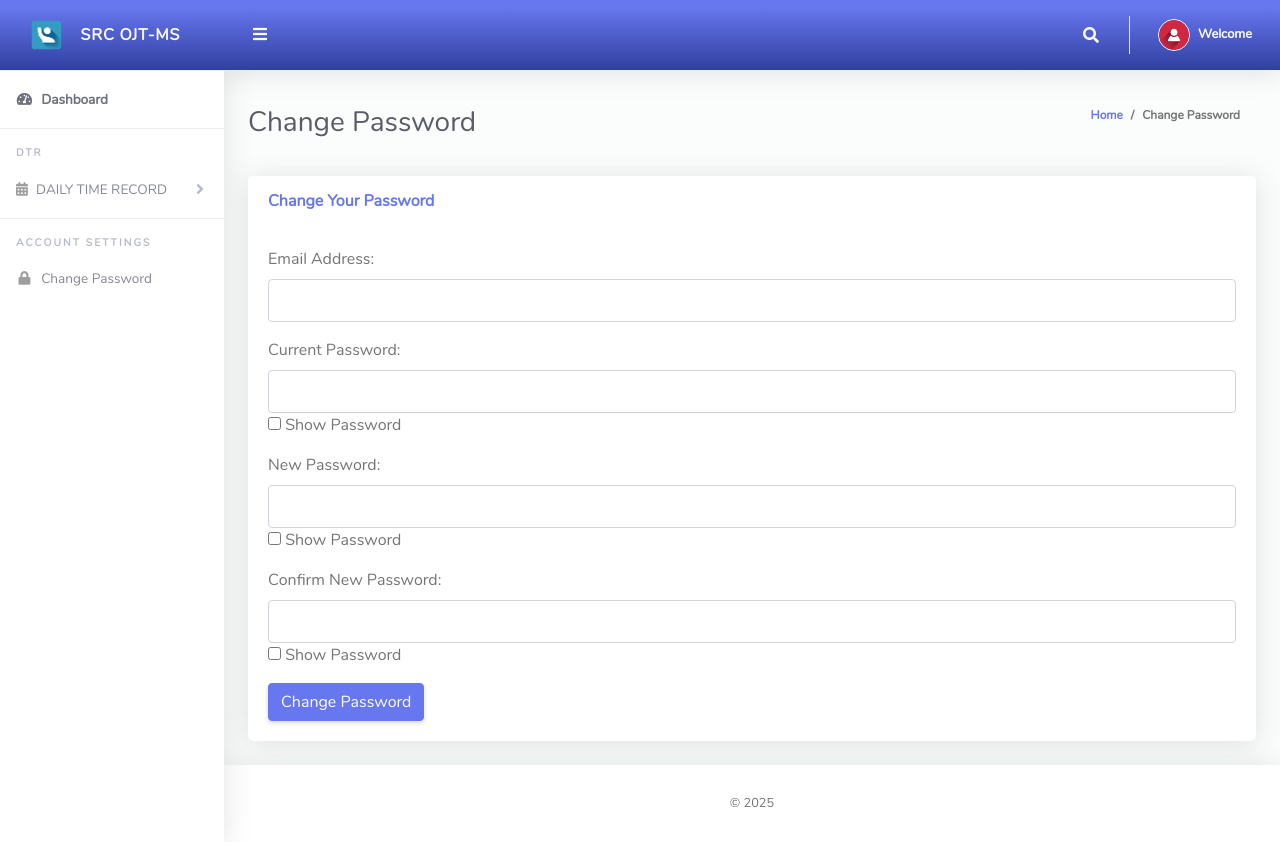
After one commit to jordanzap-glitch/ojtmonitoring, a PHP site: page /Student/changepass.php in a window 1280 px wide. The commit adds this page. Run offline with PHP 8.4, Linux system fonts and the light colour scheme; a user stored in the database is signed in; tables that the repository leaves empty hold one stand-in row (values such as "Sample post"); data that the repository does not hold is empty.

Commit message:
change password for the student

```diff
--- a/Student/Includes/sidebar.php
+++ b/Student/Includes/sidebar.php
@@ -39,4 +39,15 @@
             </div>
         </div>
     </li>
+
+    <hr class="sidebar-divider">
+    <div class="sidebar-heading">
+        Account Settings
+    </div>
+    <li class="nav-item">
+        <a class="nav-link" href="changepass.php">
+            <i class="fas fa-fw fa-lock"></i>
+            <span>Change Password</span>
+        </a>
+    </li>
 </ul>
--- /dev/null
+++ b/Student/changepass.php
@@ -0,0 +1,169 @@
+<?php
+include '../Includes/session.php';
+include '../Includes/dbcon.php';
+
+$error_message = '';
+$success_message = '';
+
+// Check if the user is logged in and has an admission number
+if (!isset($_SESSION['userId'])) {
+    header("Location: login.php"); // Redirect to login if not logged in
+    exit();
+}
+
+// Handle password change
+if (isset($_POST['change_password'])) {
+    $admissionNumber = $_SESSION['admissionNumber'];
+    $email = $_SESSION['email']; // Assuming the email is stored in the session
+    $current_password = $_POST['current_password'];
+    $new_password = $_POST['new_password'];
+    $confirm_password = $_POST['confirm_password'];
+
+    // Validate the new password
+    if ($new_password !== $confirm_password) {
+        $error_message = "New password and confirm password do not match.";
+    } else {
+        // Check the current password in tblstudent
+        $query_student = "SELECT * FROM tblstudents WHERE email = ? AND password = ?";
+        $stmt_student = $conn->prepare($query_student);
+        $stmt_student->bind_param("ss", $email, $current_password); // Assuming passwords are stored in plain text
+        $stmt_student->execute();
+        $result_student = $stmt_student->get_result();
+
+        if ($result_student->num_rows > 0) {
+            // Current password is correct, update the password in tblstudent
+            $update_student_query = "UPDATE tblstudents SET password = ? WHERE email = ?";
+            $update_student_stmt = $conn->prepare($update_student_query);
+            $update_student_stmt->bind_param("ss", $new_password, $email);
+            $update_student_stmt->execute();
+
+            // Update the password in tbluser
+            $update_user_query = "UPDATE tbluser SET password = ? WHERE emailAddress = ?";
+            $update_user_stmt = $conn->prepare($update_user_query);
+            $update_user_stmt->bind_param("ss", $new_password, $email);
+            $update_user_stmt->execute();
+
+            $success_message = "Password changed successfully.";
+        } else {
+            $error_message = "Current password is incorrect.";
+        }
+    }
+}
+?>
+
+<!DOCTYPE html>
+<html lang="en">
+
+<head>
+  <meta charset="utf-8">
+  <meta http-equiv="X-UA-Compatible" content="IE=edge">
+  <meta name="viewport" content="width=device-width, initial-scale=1, shrink-to-fit=no">
+  <link href="img/logo/attnlg.jpg" rel="icon">
+  <title>Change Password</title>
+  <link href="../vendor/fontawesome-free/css/all.min.css" rel="stylesheet" type="text/css">
+  <link href="../vendor/bootstrap/css/bootstrap.min.css" rel="stylesheet" type="text/css">
+  <link href="css/ruang-admin.min.css" rel="stylesheet">
+  <script>
+    function togglePasswordVisibility() {
+      var currentPasswordField = document.getElementById("current_password");
+      var newPasswordField = document.getElementById("new_password");
+      var confirmPasswordField = document.getElementById("confirm_password");
+      var currentPasswordToggle = document.getElementById("current_password_toggle");
+      var newPasswordToggle = document.getElementById("new_password_toggle");
+      var confirmPasswordToggle = document.getElementById("confirm_password_toggle");
+
+      currentPasswordField.type = currentPasswordToggle.checked ? "text" : "password";
+      newPasswordField.type = newPasswordToggle.checked ? "text" : "password";
+      confirmPasswordField.type = confirmPasswordToggle.checked ? "text" : "password";
+    }
+  </script>
+</head>
+
+<body id="page-top">
+  <div id="wrapper">
+    <!-- Sidebar -->
+    <?php include "Includes/sidebar.php"; ?>
+    <!-- Sidebar -->
+    <div id="content-wrapper" class="d-flex flex-column">
+      <div id="content">
+        <!-- TopBar -->
+        <?php include "Includes/topbar.php"; ?>
+        <!-- Topbar -->
+
+        <!-- Container Fluid-->
+        <div class="container-fluid" id="container-wrapper">
+          <div class="d-sm-flex align-items-center justify-content-between mb-4">
+            <h1 class="h3 mb-0 text-gray-800">Change Password</h1>
+            <ol class="breadcrumb">
+              <li class="breadcrumb-item"><a href="./">Home</a></li>
+              <li class="breadcrumb-item active" aria-current="page">Change Password</li>
+            </ol>
+          </div>
+
+          <div class="row">
+            <div class="col-lg-12">
+              <div class="card mb-4">
+                <div class="card-header py-3 d-flex flex-row align-items-center justify-content-between">
+                  <h6 class="m-0 font-weight-bold text-primary">Change Your Password</h6>
+                </div>
+                <div class="card-body">
+                  <?php if (!empty($error_message)): ?>
+                    <div class="alert alert-danger" role="alert">
+                      <?php echo htmlspecialchars($error_message); ?>
+                    </div>
+                  <?php endif; ?>
+
+                  <?php if (!empty($success_message)): ?>
+                    <div class="alert alert-success" role="alert">
+                      <?php echo htmlspecialchars($success_message); ?>
+                    </div>
+                  <?php endif; ?>
+
+                  <form method="POST" action="">
+                    <div class="form-group">
+                      <label for="email">Email Address:</label>
+                      <input type="email" class="form-control" name="email" required>
+                    </div>
+                    <div class="form-group">
+                      <label for="current_password">Current Password:</label>
+                      <input type="password" class="form-control" id="current_password" name="current_password" required>
+                      <input type="checkbox" id="current_password_toggle" onclick="togglePasswordVisibility()"> Show Password
+                    </div>
+                    <div class="form-group">
+                      <label for="new_password">New Password:</label>
+                      <input type="password" class="form-control" id="new_password" name="new_password" required>
+                      <input type="checkbox" id="new_password_toggle" onclick="togglePasswordVisibility()"> Show Password
+                    </div>
+                    <div class="form-group">
+                      <label for="confirm_password">Confirm New Password:</label>
+                      <input type="password" class="form-control" id="confirm_password" name="confirm_password" required>
+                      <input type="checkbox" id="confirm_password_toggle" onclick="togglePasswordVisibility()"> Show Password
+                    </div>
+                    <button type="submit" name="change_password" class="btn btn-primary">Change Password</button>
+                  </form>
+                </div>
+              </div>
+            </div>
+          </div>
+          <!--Row-->
+        </div>
+        <!---Container Fluid-->
+      </div>
+      <!-- Footer -->
+      <?php include "Includes/footer.php"; ?>
+      <!-- Footer -->
+    </div>
+  </div>
+
+  <!-- Scroll to top -->
+  <a class="scroll-to-top rounded" href="#page-top">
+    <i class="fas fa-angle-up"></i>
+  </a>
+
+  <script src="../vendor/jquery/jquery.min.js"></script>
+  <script src="../vendor/bootstrap/js/bootstrap.bundle.min.js"></script>
+  <script src="../vendor/jquery-easing/jquery.easing.min.js"></script>
+  <script src="js/ruang-admin.min.js"></script>
+</body>
+
+</html>
```
